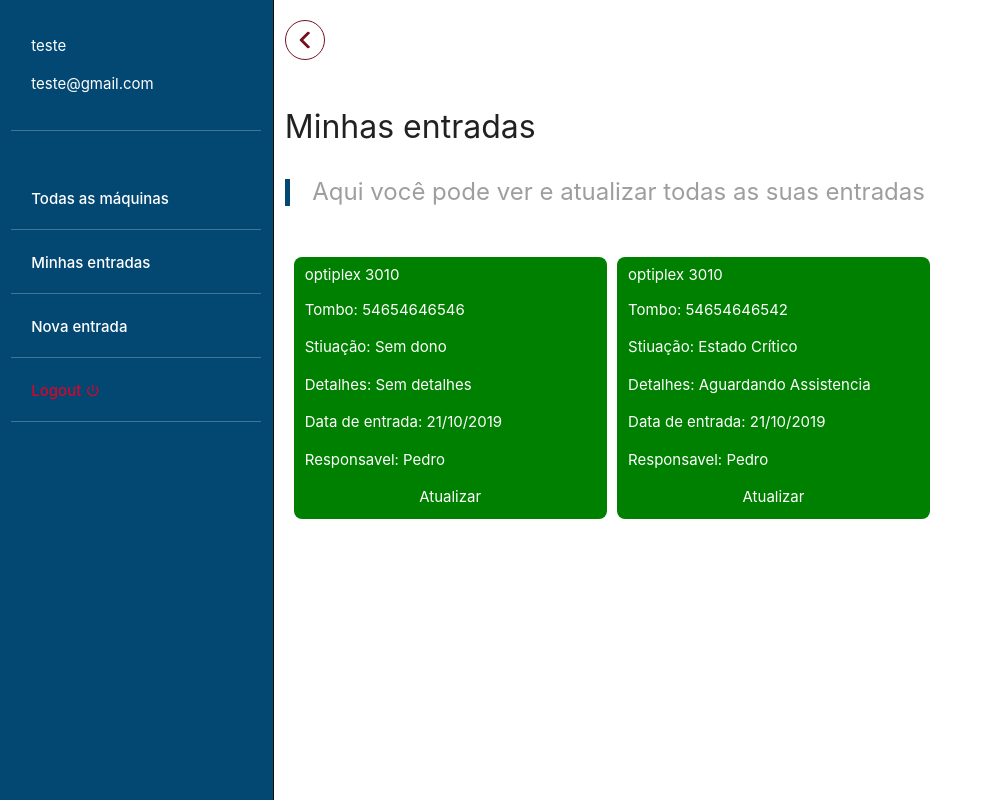
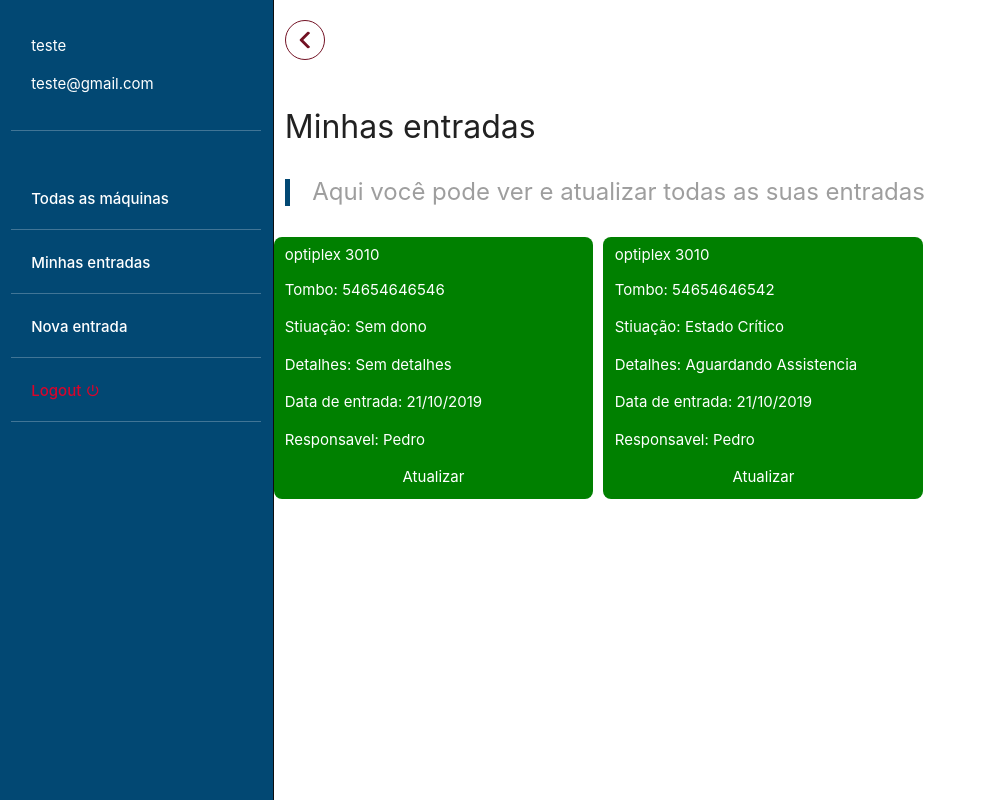
Before and after one commit to pedroMattos/ccm-web, a Vue app in the folder ccm-web/: page /my-entries in a window 1280 px wide. Shown: the whole page, without its empty margins (0-982 px from the left). Built offline with nearby package versions, Linux system fonts and the light colour scheme.

Commit message:
remove class

```diff
--- a/ccm-web/src/components/MyEntries.vue
+++ b/ccm-web/src/components/MyEntries.vue
@@ -6,7 +6,7 @@
         <h2 class="grey-text lighten-2"
         id="sub-t-page">Aqui você pode ver e atualizar todas as suas entradas</h2>
       </blockquote>
-      <div class="main-page row">
+      <div class="row">
         <myentry/>
       </div>
     </div>
```
